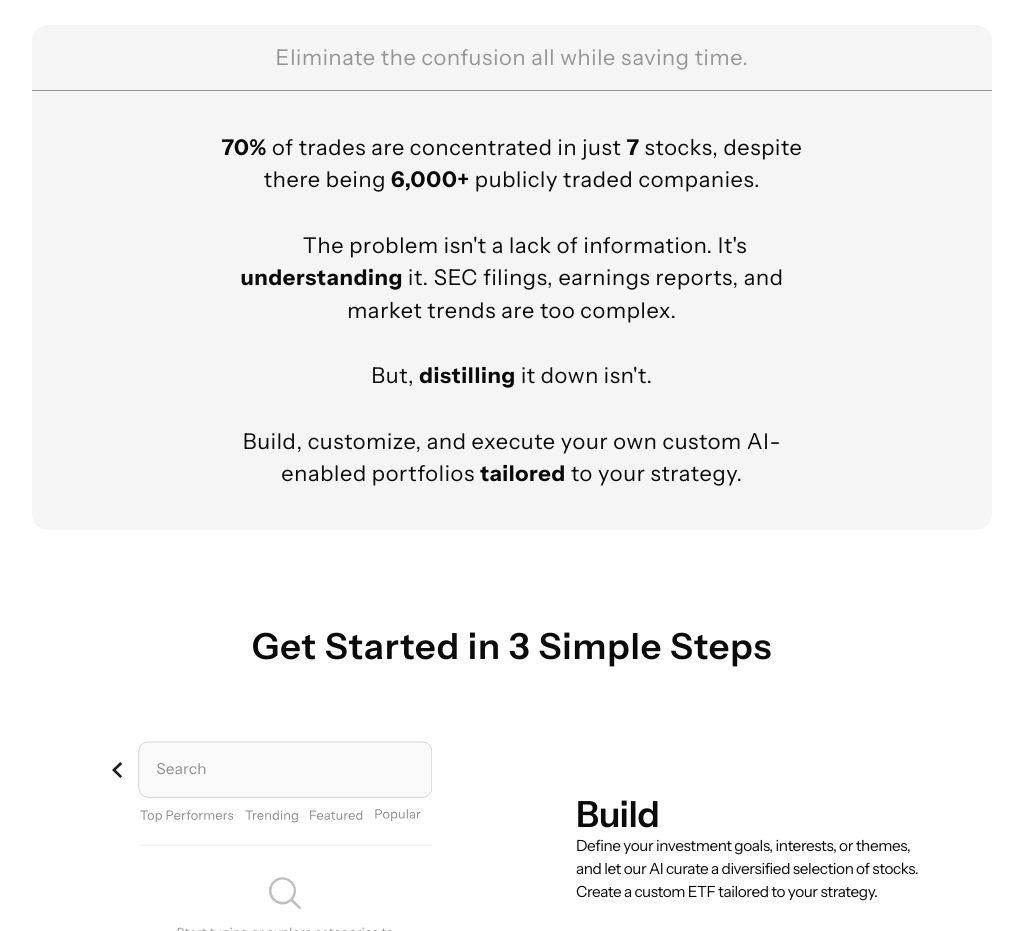
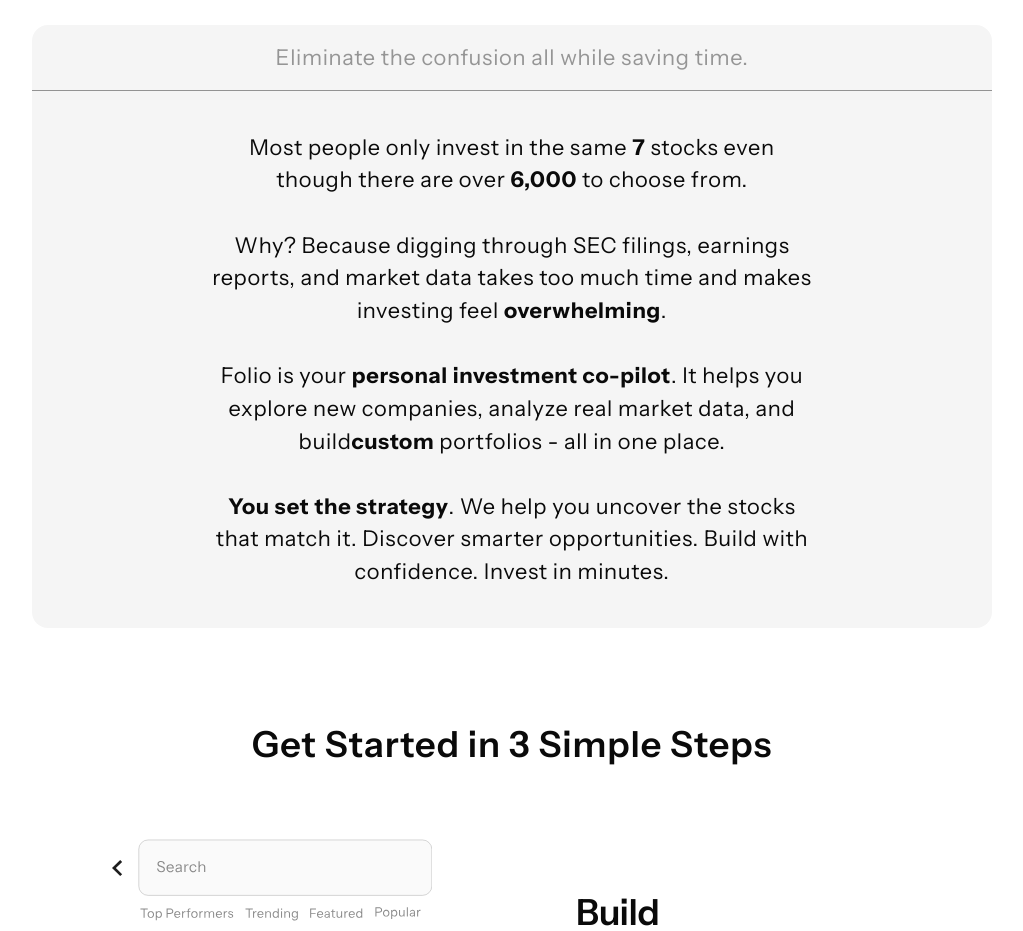
Before and after one commit to brennenho/folio, a Next.js app: page / in a window 1280 px wide. Shown: the part 1300-2231 px from the top of the page, without its empty margins (128-1151 px from the left). Built offline with nearby package versions, Linux system fonts and the light colour scheme; no server answers.

Commit message:
update landing copy

```diff
--- a/src/components/landing/overview.tsx
+++ b/src/components/landing/overview.tsx
@@ -11,27 +11,29 @@ export function Overview() {
         <Separator className="opacity-60" />
         <div className="my-[2.5%] w-[90%] md:w-[63%]">
           <p>
-            <span className="font-bold">70%</span> of trades are concentrated in
-            just <span className="font-bold">7</span> stocks, despite there
-            being <span className="font-bold">6,000+</span> publicly traded
-            companies.
+            Most people only invest in the same{" "}
+            <span className="font-bold">7</span> stocks even though there are
+            over <span className="font-bold">6,000</span> to choose from.
           </p>
           <br />
           <p>
-            <span className="inline-block w-[1.2em]"></span>The problem
-            isn&apos;t a lack of information. It&apos;s{" "}
-            <span className="font-bold">understanding</span> it. SEC filings,
-            earnings reports, and market trends are too complex.
+            Why? Because digging through SEC filings, earnings reports, and
+            market data takes too much time and makes investing feel{" "}
+            <span className="font-bold">overwhelming</span>.
           </p>
           <br />
           <p>
-            But, <span className="font-bold">distilling</span> it down
-            isn&apos;t.
+            Folio is your{" "}
+            <span className="font-bold">personal investment co-pilot</span>. It
+            helps you explore new companies, analyze real market data, and build
+            <span className="font-bold">custom</span> portfolios - all in one
+            place.
           </p>
           <br />
           <p>
-            Build, customize, and execute your own custom AI-enabled portfolios{" "}
-            <span className="font-bold">tailored</span> to your strategy.
+            <span className="font-bold">You set the strategy</span>. We help you
+            uncover the stocks that match it. Discover smarter opportunities.
+            Build with confidence. Invest in minutes.
           </p>
         </div>
       </div>
```
